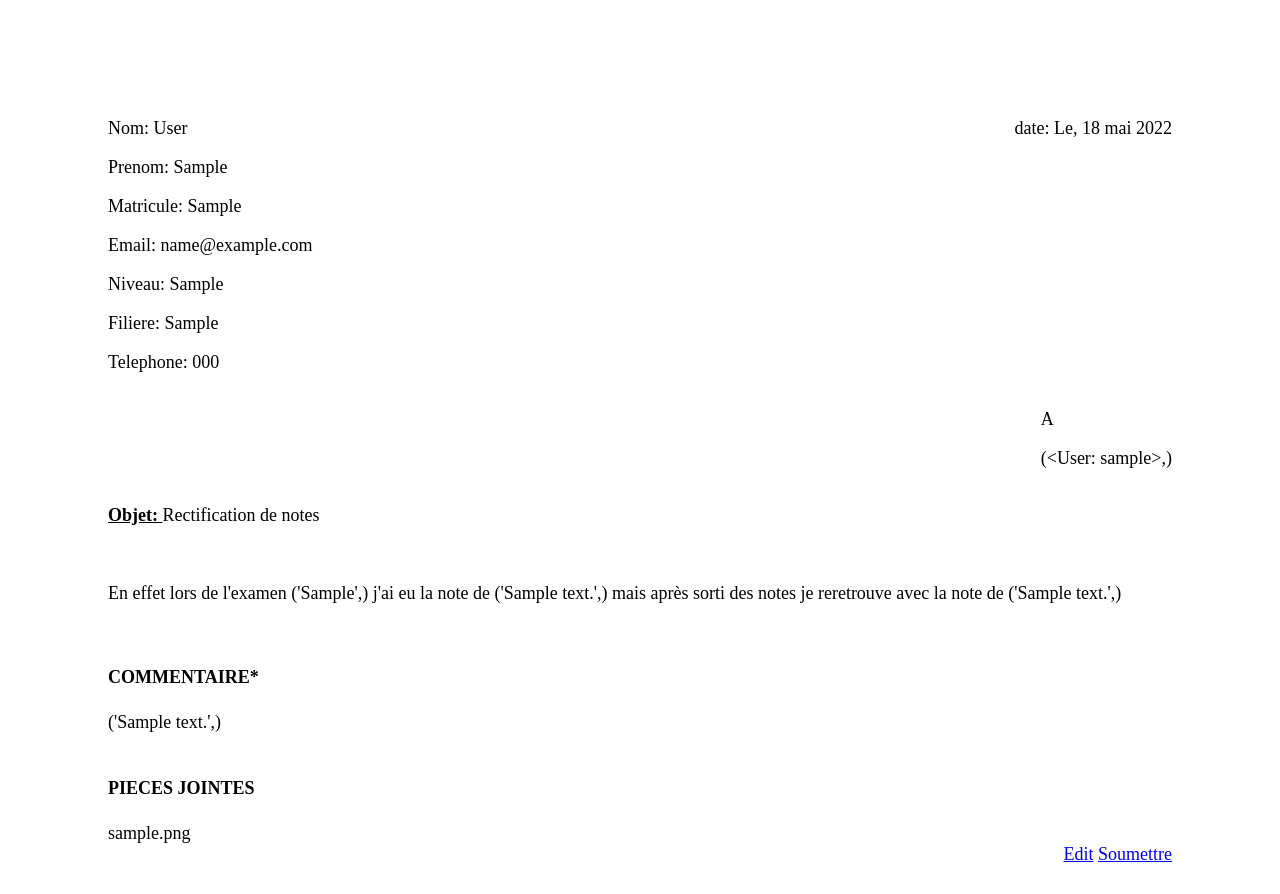
After one commit to DelRoos/Request-Manager, a Django app: page /preview/1 in a window 1280 px wide. The commit adds this page. Run offline with Django 4.2, Linux system fonts and the light colour scheme; a user stored in the database is signed in; tables that the repository leaves empty hold one stand-in row (values such as "Sample post"); some libraries are stand-ins or nearby versions.

Commit message:
changing redirection for preview

```diff
--- a/request/models.py
+++ b/request/models.py
@@ -1,4 +1,5 @@
 from django.db import models
+from account.models import User
 
 # Create your models here.
 
@@ -7,6 +8,8 @@ class Template(models.Model):
     note1 = models.CharField(max_length = 10)
     note2 = models.CharField(max_length = 10)
     commentaire = models.TextField()
+    responsable = models.ForeignKey(User, on_delete = models.CASCADE)
+    file = models.FileField()
 
     def __str__(self):
         return self.examen
--- /dev/null
+++ b/request/templates/request/preview.html
@@ -0,0 +1,66 @@
+{% load i18n %}
+
+<body>
+    <div style="margin-left: 100px; margin-right: 100px; margin-top: 100px; font-size: 18px">
+        <div style="display: flex; justify-content: space-between">
+            <div>
+                <p>Nom: {{ last_name }}</p>
+                <p>Prenom: {{ first_name }}</p>
+                <p>Matricule: {{ matricule }}</p>
+                <p>Email: {{ email }}</p>
+                <p>Niveau: {{ niveau }}</p>
+                <p>Filiere: {{ filiere }}</p>
+                <p>Telephone: {{ telephone }}</p>
+            </div>
+            <div>
+                {% language 'fr' %}
+                    <p>date: Le, {{current_date}}</span></p>
+                {% endlanguage %}
+            </div>
+        </div>
+        <div style="display: flex; justify-content: space-between">
+            <div>
+
+            </div>
+            <div>
+                <p>A</P>
+                <p>{{ responsable }}</p>
+            </div>
+        </div>
+        <div style="display: flex; justify-content: space-between">
+            <div>
+                <p><span style="text-decoration:underline; font-weight: bold">Objet: </span>Rectification de notes</p>
+            </div>
+            <div>
+
+            </div>
+        </div><br>
+        <div>
+            <p>
+                En effet lors de l'examen {{ examen }} j'ai eu la note de
+                {{note1}}
+                mais après sorti des notes je reretrouve avec la note de
+                {{note2}}
+            </p>
+        </div>
+        <br>
+        <h4>COMMENTAIRE*</h4>
+        {{commentaire}}
+        <br><br>
+        <h4>PIECES JOINTES</h4>
+        {{ file }}
+        <br>
+        <div style="text-align: right">
+            {% comment %} <form method="POST" action="{% url 'request:delete_view' template.id %}">
+                {% csrf_token %}
+                <button style="width:180px; height:50px; margin-bottom:50px; font-size:19px; color:#fff; font-weight: 700; border:none; background-color: #b33a3a; cursor: pointer" type="submit">Supprimer</button> {% endcomment %}
+                {% comment %} <button onclick="location.href='{% url 'request:preview' %}'" style="width:180px; height:50px; margin-bottom:50px; font-size:19px; color:#fff; font-weight: 700; border:none; background-color: #e5af2f; cursor: pointer" type="submit">Editer</button>
+                <button onclick="location.href='{% url 'request:preview' %}'" style="width:180px; height:50px; margin-bottom:50px; font-size:19px; color:#fff; font-weight: 700; border:none; background-color: #55761a; cursor: pointer" type="submit">Soumettre</button> {% endcomment %}
+            {% comment %} </form> {% endcomment %}
+            {% comment %} <a href="{% url 'request:delete-template' 20 %}">delete</a> {% endcomment %}
+            <a href="{% url 'request:edit' %}">Edit</a>
+            <a href="{% url 'request:notification' %}">Soumettre</a>
+        </div>
+        <br>
+    </div>
+</body>
--- a/request/urls.py
+++ b/request/urls.py
@@ -1,5 +1,6 @@
 from django.urls import path
 from . import views
+from .views import delete_template
 
 app_name = "request"
 
@@ -7,4 +8,7 @@ urlpatterns = [
     path('note/', views.NoteRequest, name='NoteRequest'),
     path('operation_requete/',views.operation_requete, name='operation_requete'),
     path('notification/',views.notification, name='notification'),
+    path('preview/<int:id>',views.preview, name='preview'),
+    path('delete_template/<int:template_id>/', views.delete_template, name='delete-template'),
+    path('edit', views.edit, name="edit"),
 ]
--- a/request/views.py
+++ b/request/views.py
@@ -1,11 +1,13 @@
-from django.shortcuts import render
+from django.shortcuts import render, redirect
+from django.shortcuts import get_object_or_404
 from account.models import User
 from django.views.decorators.csrf import csrf_exempt
 from django.http import JsonResponse
 import datetime
-from  . import models
 from django.conf import settings
 from django.core.mail import send_mail
+from django import forms
+from .models import Template
 
 # Create your views here.
 
@@ -32,12 +34,18 @@ def operation_requete(request):
     b = request.POST.get("note1")
     c = request.POST.get("note2")
     d = request.POST.get("commentaire")
+    e = request.POST.get("responsable")
+    teacher = User.objects.filter(pk=int(e))[0]
+    print(teacher)
+    f = request.POST.get("file")
 
-    template = models.Template.objects.create(
+    template = Template.objects.create(
         examen = a,
         note1 = b,
         note2 = c,
-        commentaire = d
+        commentaire = d,
+        responsable = teacher,
+        file = f
     )
     # account_sid = 'AC25fffecc0550d63d0eb20cd5793236b3'
     # auth_token = '4d01a37db834e77914780908a65492dc'
@@ -57,14 +65,71 @@ def operation_requete(request):
     #     message = 'Une requête est en attente'
     #     email = select_option.email
     #     send_mail(subject, message, settings.EMAIL_HOST_USER, [email], fail_silently=False)
-
-    return JsonResponse({"operation_result": f"{template.examen} - {template.note1} - {template.note2} - {template.commentaire}"})
+    # return redirect(f'request/preview/{template.id}')
+    return JsonResponse({"id":f"{template.id}","operation_result": f"{template.examen} - {template.note1} - {template.note2} - {template.commentaire} -"})
 
 
 def notification(request):
-    if request.method == 'POST':
-        subject = 'Notification'
-        message = 'Une requête est en attente \n lien de la plateforme: http://delroos.pythonanywhere.com/'
-        email = request.POST.get('email')
-        send_mail(subject, message, settings.EMAIL_HOST_USER, [email], fail_silently=False)
-        return render(request, 'request/email_sent.html', {'email':email})
+    # if request.method == 'POST':
+    #     subject = 'Notification'
+    #     message = 'Une requête est en attente \n lien de la plateforme: http://delroos.pythonanywhere.com/'
+    #     email = request.POST.get('email')
+    #     send_mail(subject, message, settings.EMAIL_HOST_USER, [email], fail_silently=False)
+    #     return render(request, 'request/email_sent.html', {'email':email})
+    subject = 'Notification'
+    message = 'Une requête est en attente \n lien de la plateforme: http://delroos.pythonanywhere.com/'
+    email = request.POST.get('user.email')
+    send_mail(subject, message, settings.EMAIL_HOST_USER, [email], fail_silently=False)
+    return render(request, 'request/email_sent.html', {'email':email})
+
+
+def preview(request, id):
+    template = get_object_or_404(Template, pk = id)
+    examen = template.examen,
+    note1 = template.note1,
+    note2 = template.note2,
+    commentaire = template.commentaire,
+    responsable = template.responsable,
+    print(responsable)
+    file = template.file
+
+    currentdate = datetime.date.today()
+    return render(request, "request/preview.html", {
+        'first_name': request.user.first_name,
+        'last_name': request.user.last_name,
+        'matricule': request.user.matricule,
+        'email': request.user.email,
+        'niveau': request.user.niveau,
+        'filiere': request.user.filiere,
+        'telephone': request.user.phone,
+        'examen':examen,
+        'note1':note1,
+        'note2':note2,
+        'commentaire':commentaire,
+        'responsable':responsable,
+        'file':file,
+        'current_date':currentdate
+    })
+
+
+def delete_template(request, template_id):
+    template = Template.objects.get(pk=template_id)
+    template.delete()
+    messages.info(request, 'Template successfully delete')
+    return redirect('index')
+
+
+def edit(request):
+    currentdate = datetime.date.today()
+    teacher = User.objects.filter(is_teacher=True)
+    return render(request, 'request/note-request.html', context={
+        'first_name': request.user.first_name,
+        'last_name': request.user.last_name,
+        'matricule': request.user.matricule,
+        'email': request.user.email,
+        'niveau': request.user.niveau,
+        'filiere': request.user.filiere,
+        'telephone': request.user.phone,
+        'current_date':currentdate,
+        'teacher':teacher
+    })
```
Also changed, not shown: request/forms.py (added, +8 -0 lines), request/templates/request/note-request.html (+39 -14 lines), account/migrations/0001_initial.py, account/migrations/0002_user_telephone_user_filiere_user_matricule_and_more.py (deleted), account/migrations/0003_rename_telephone_user_phone.py (deleted), home/migrations/0001_initial.py, home/migrations/0002_alter_testimonials_profile.py (deleted), request/migrations/0001_initial.py, request/migrations/0002_alter_template_commentaire.py (deleted), request/migrations/0003_alter_template_commentaire.py (deleted).
